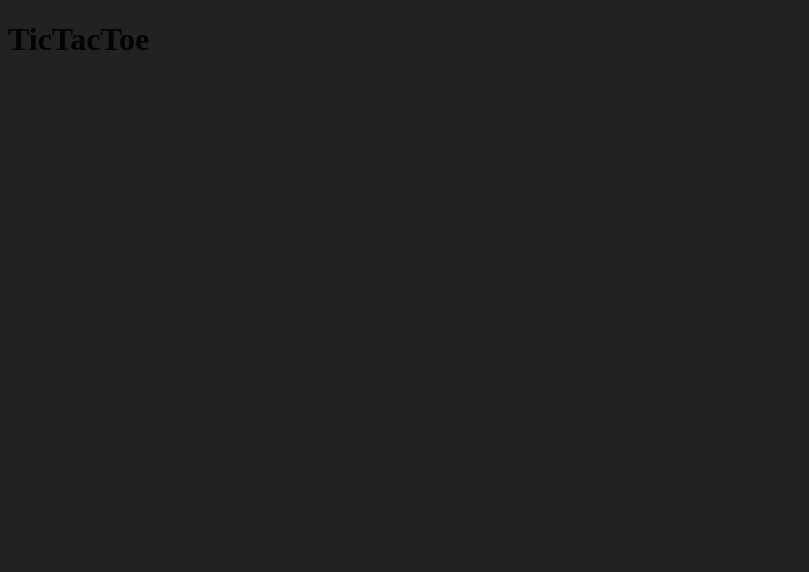
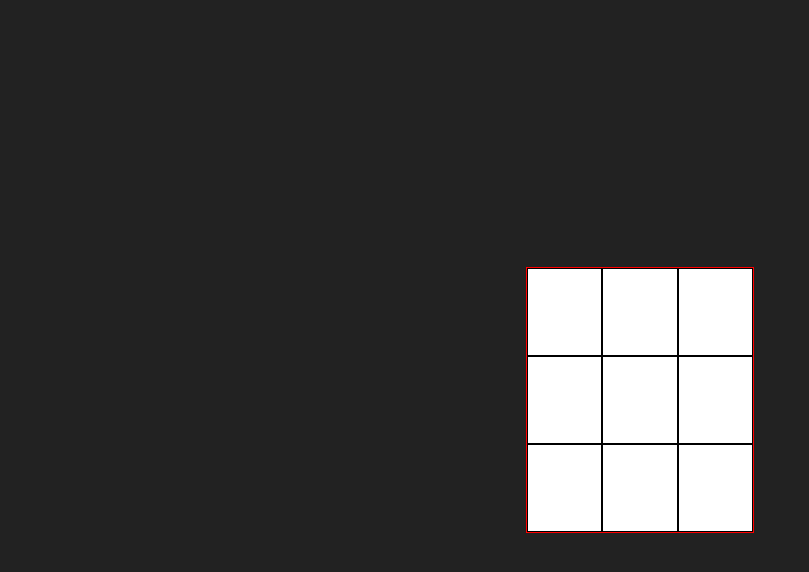
Before and after one commit to fberroeta/react-practice, a React (Vite) app in the folder projects/02-tic-tac-toe/: page / in a window 1280 px wide. Shown: the top 572 px of the page, without its empty margins (0-809 px from the left). Built offline with nearby package versions, Linux system fonts and the light colour scheme.

Commit message:
Added the game board

```diff
--- a/projects/02-tic-tac-toe/src/App.css
+++ b/projects/02-tic-tac-toe/src/App.css
@@ -0,0 +1,17 @@
+#root {
+  max-width: 1280px;
+  margin: 0 auto;
+  padding: 2rem;
+  text-align: center;
+}
+
+.board {
+  border: 1px solid red;
+  display: grid;
+  grid-template-columns: repeat(3, 1fr);
+}
+.board-square {
+  padding: 2rem;
+  background-color: #fff;
+  border: solid black 1px;
+}
--- a/projects/02-tic-tac-toe/src/App.jsx
+++ b/projects/02-tic-tac-toe/src/App.jsx
@@ -1,12 +1,16 @@
-
 import './App.css'
+import Square from './components/Square'
 
 function App() {
+//Board data array
+const boardData = new Array(9).fill(null)
 
   return (
-    <>
-     <h1>TicTacToe</h1>
-    </>
+    <section className='board'>
+     {boardData.map((square,index)=><Square key={index}>
+      {square}
+     </Square>)}
+    </section>
   )
 }
 
--- /dev/null
+++ b/projects/02-tic-tac-toe/src/components/Square.jsx
@@ -0,0 +1,7 @@
+
+const Square = () => {
+  return (
+    <div className='board-square'>X</div>
+  )
+}
+export default Square
--- a/projects/02-tic-tac-toe/src/index.css
+++ b/projects/02-tic-tac-toe/src/index.css
@@ -1,3 +1,9 @@
 body {
+  color: #ffff;
+  font-family: system-ui;
+  display: grid;
   background-color: #222;
+  min-height: 100vh;
+  margin: 0;
+  place-content: center;
 }
```
